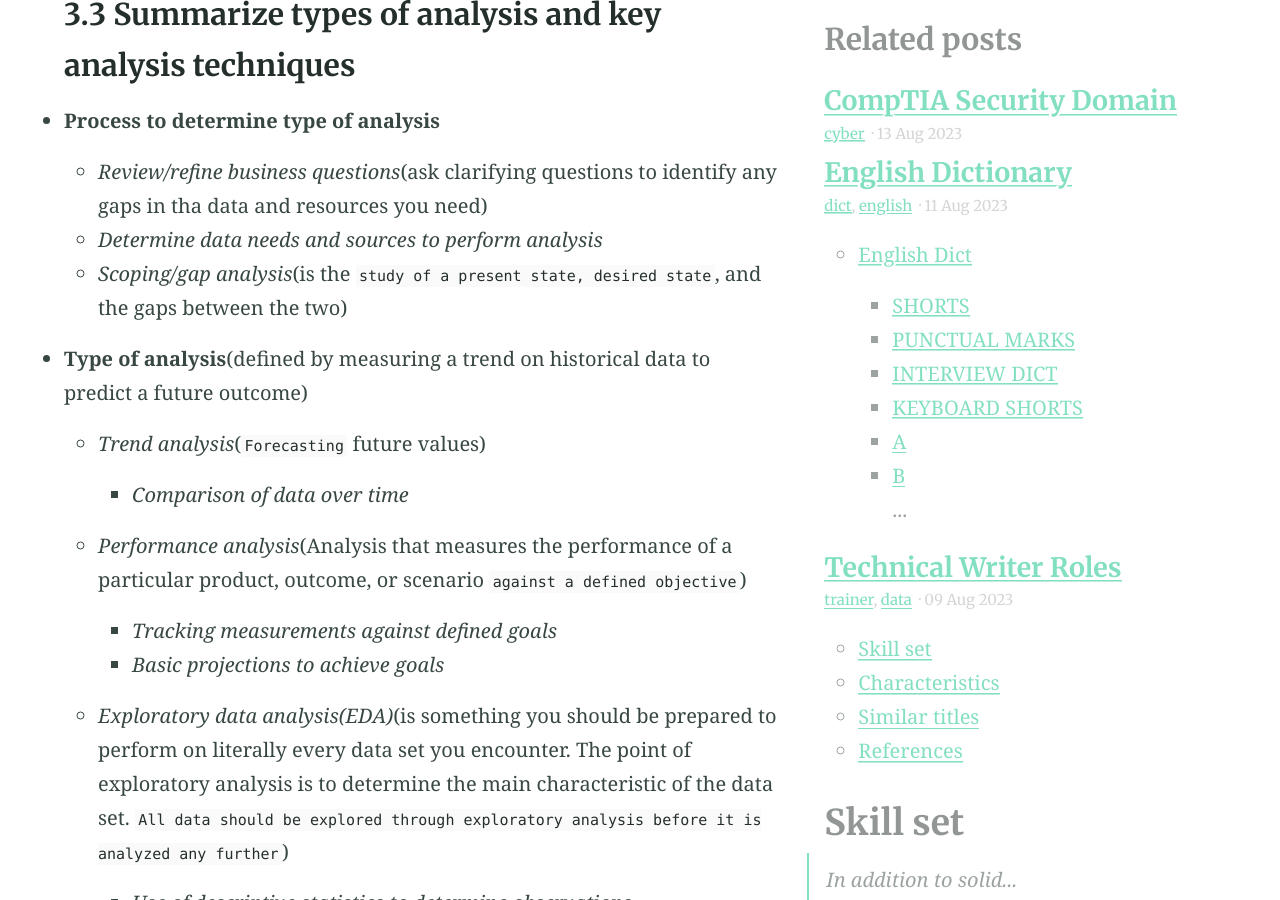
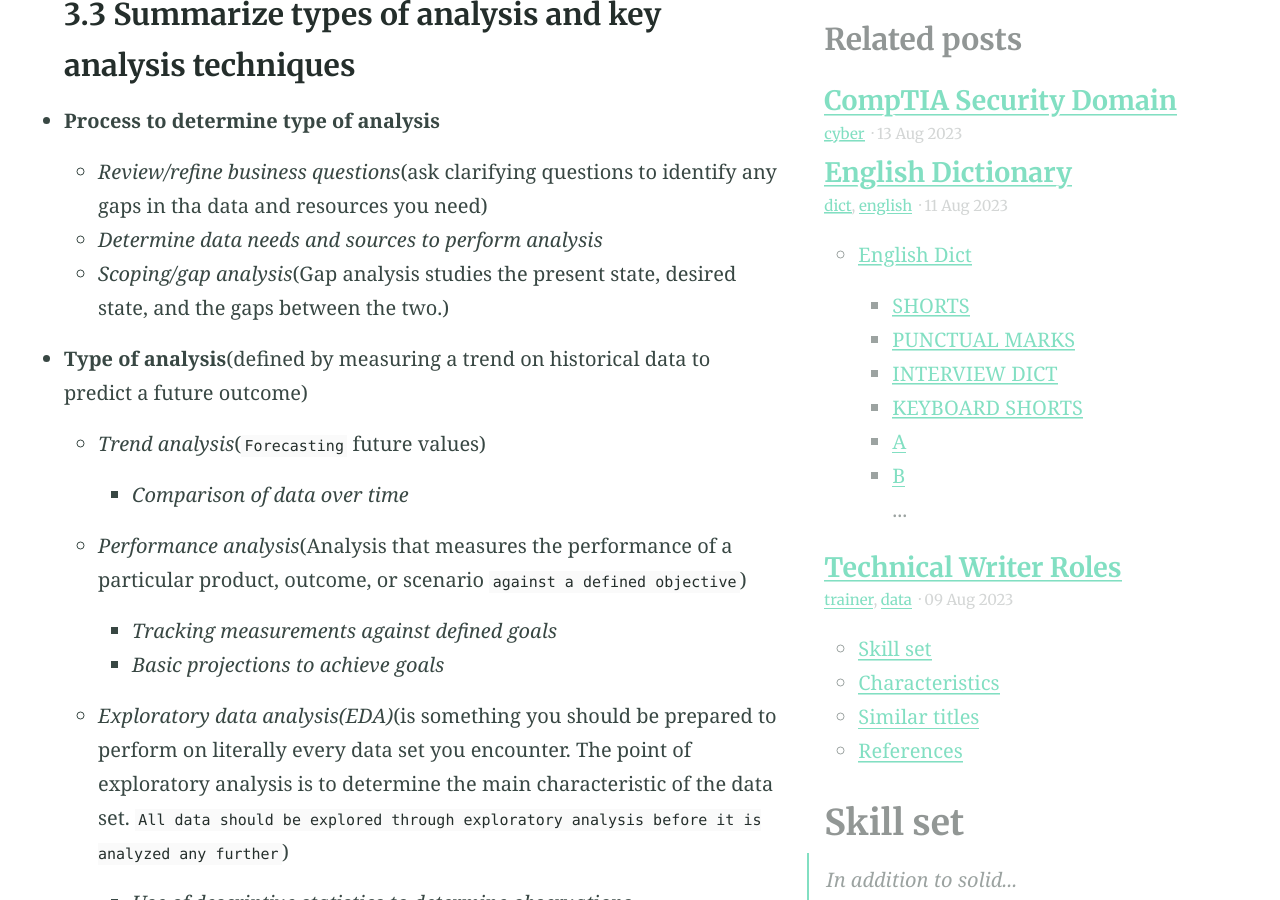
Before and after one commit to esccode/esccode.github.io, a Jekyll site: the page built from _posts/2023-08-12-cdd.md, in a window 1280 px wide and 900 px high, scrolled down 14216 px. Built offline with Jekyll 4.4.1, drawn with Linux system fonts in a browser that asks for light colours.

Commit message:
hhhhhhhhhh

```diff
--- a/_posts/2023-08-12-cdd.md
+++ b/_posts/2023-08-12-cdd.md
@@ -200,7 +200,7 @@ Inferential Statistics draws conclusions from our data by making generalizations
 - **Process to determine type of analysis**
   - *Review/refine business questions*(ask clarifying questions to identify any gaps in tha data and resources you need)
   - *Determine data needs and sources to perform analysis*
-  - *Scoping/gap analysis*(is the `study of a present state, desired state`, and the gaps between the two)
+  - *Scoping/gap analysis*(Gap analysis studies the present state, desired state, and the gaps between the two.)
 - **Type of analysis**(defined by measuring a trend on historical data to predict a future outcome)
   - *Trend analysis*(`Forecasting` future values)
     - *Comparison of data over time*
```
